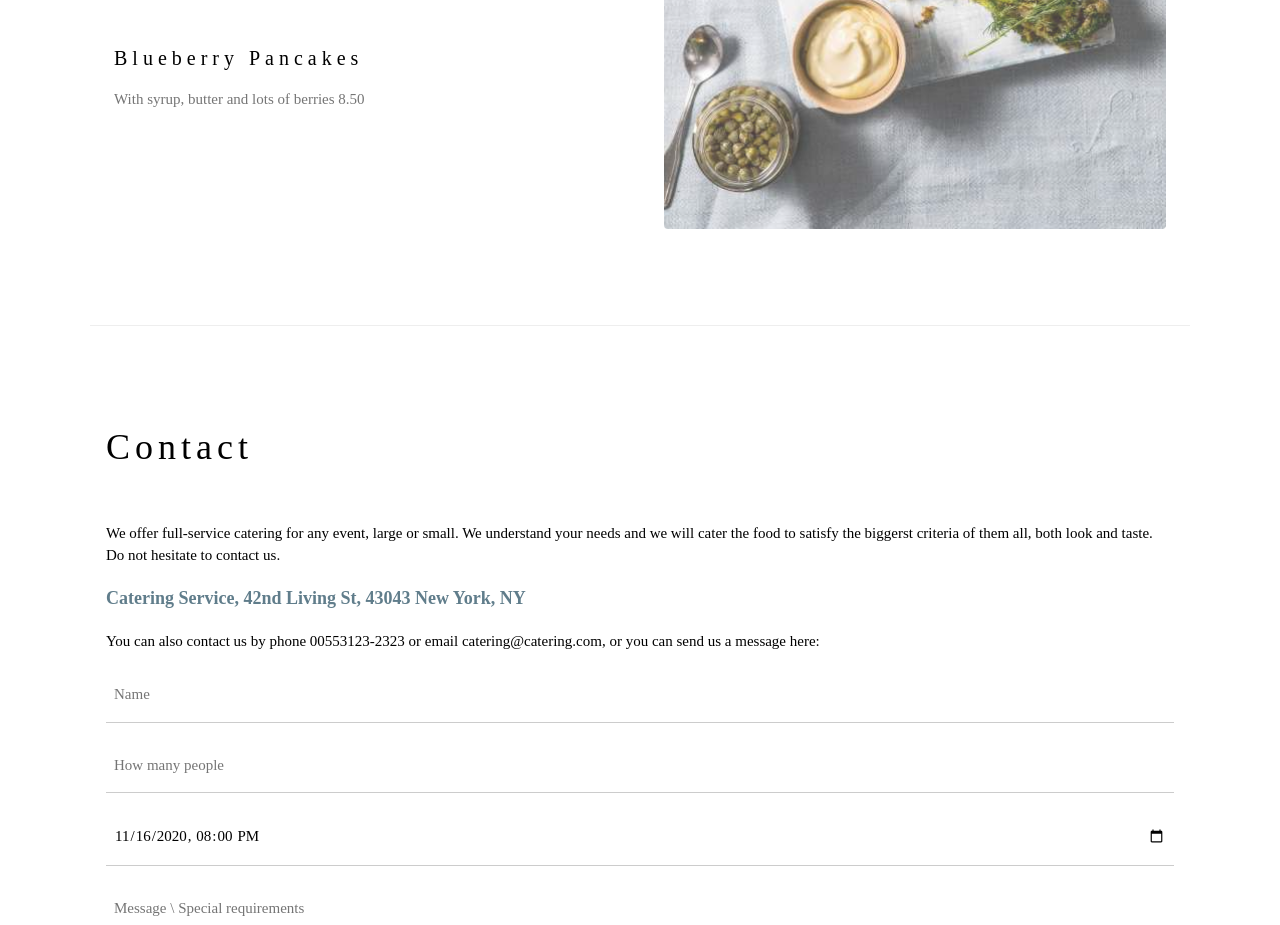
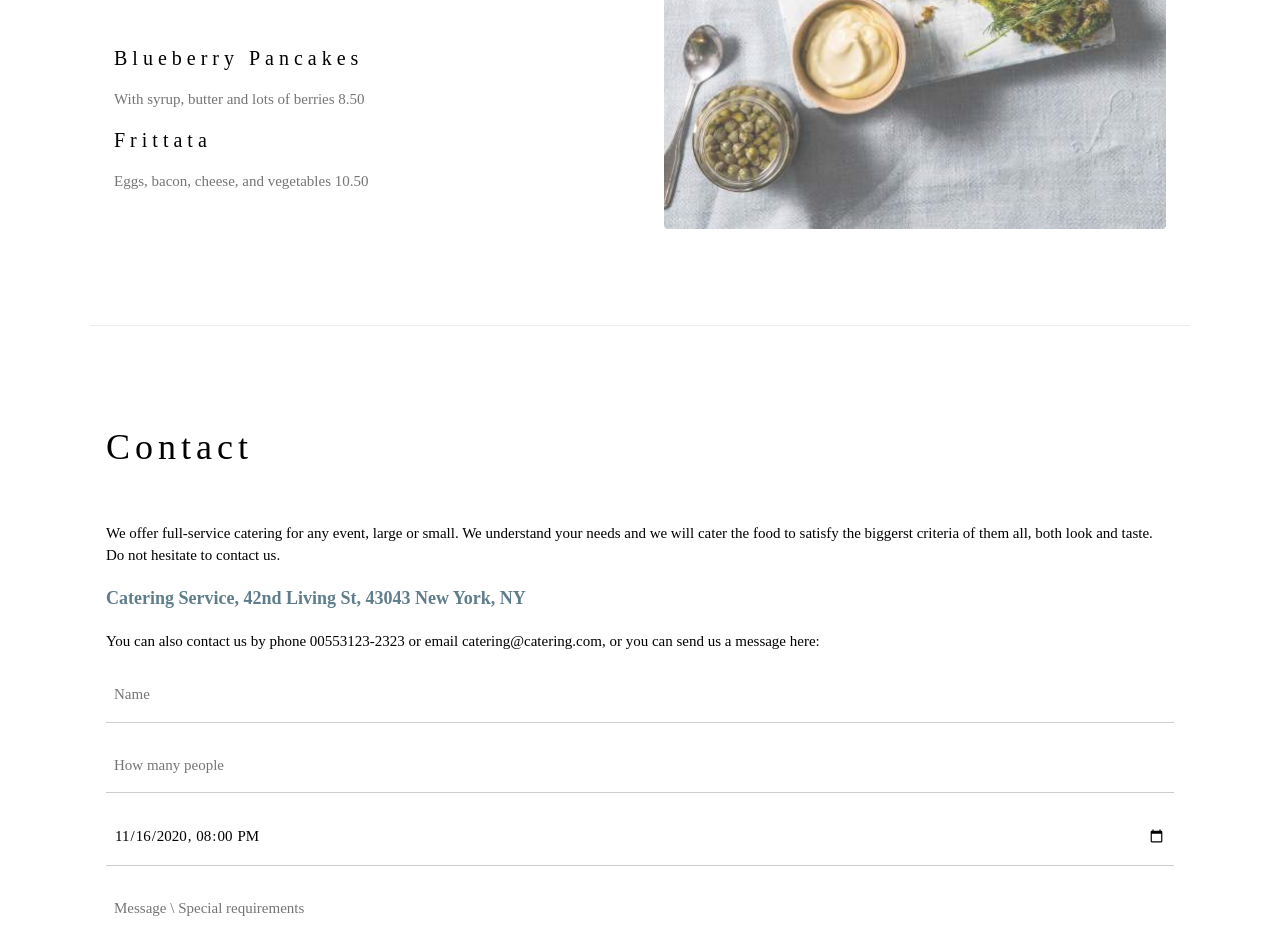
Before and after one commit to guuisouza/mywebsite, a plain HTML site: page index.html in a window 1280 px wide. Shown: the part 2060-2985 px from the top of the page. Drawn offline with nearby package versions, Linux system fonts and the light colour scheme.

Commit message:
Adicionado o item Frittata ao menu

```diff
--- a/index.html
+++ b/index.html
@@ -74,6 +74,9 @@ h1, h2, h3, h4, h5, h6 {
 
       <h4>Blueberry Pancakes</h4>
       <p class="w3-text-grey">With syrup, butter and lots of berries 8.50</p>
+
+      <h4>Frittata</h4>
+      <p class="w3-text-grey">Eggs, bacon, cheese, and vegetables 10.50</p>
     </div>
 
     <div class="w3-col l6 w3-padding-large">
```
